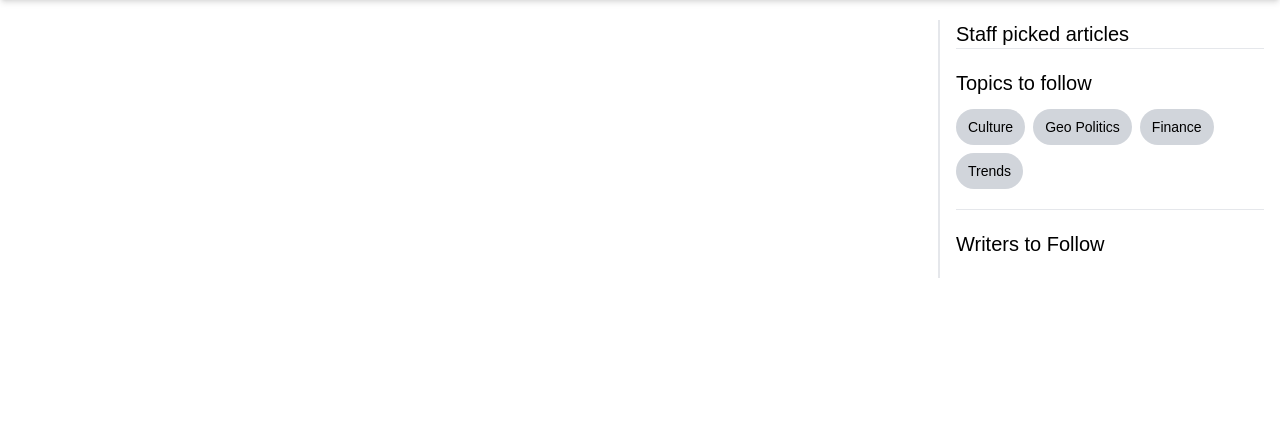
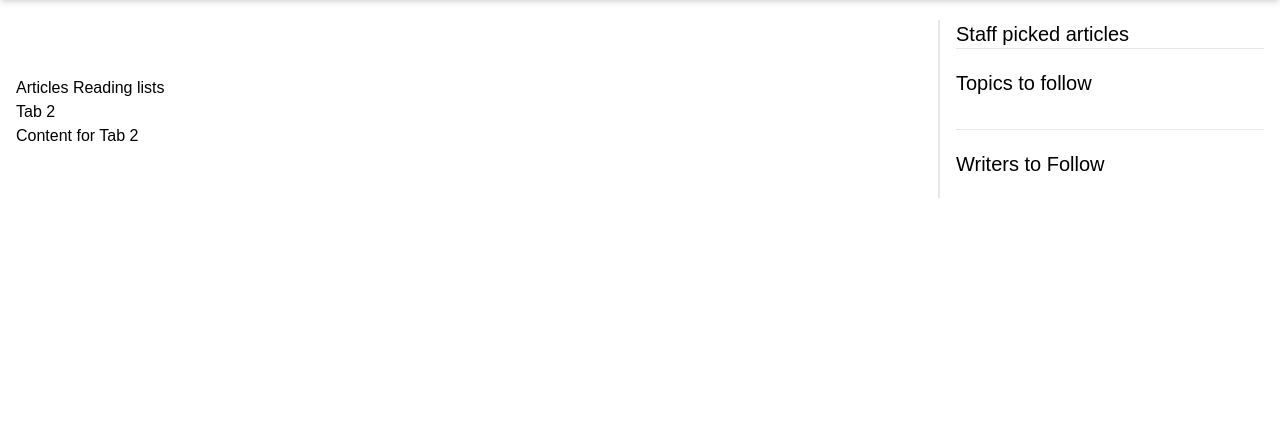
Before and after one commit to rehan-ankalgi-7t2/vichar-sagar-django, a Django app: page /vicharsagar/ in a window 1280 px wide. Shown: the part 80-509 px from the top of the page. Run offline with Django 5.2, Linux system fonts and the light colour scheme; data that the repository does not hold is empty; some libraries are stand-ins or nearby versions.

Commit message:
custom scrollbar, tabs added in home page

```diff
--- a/config/vicharsagar/templates/vicharsagar/home.html
+++ b/config/vicharsagar/templates/vicharsagar/home.html
@@ -5,7 +5,24 @@
         <div class="flex flex-col md:flex-row gap-4">
             <div class="md:w-3/4 border-r-2 overflow-y-scroll">
                 <main class="">
-                    <div class="flex-col flex gap-5">
+
+                    {% comment %} Topics Slider {% endcomment %}
+                    <div class="flex overflow-x-scroll overflow-y-hidden items-center gap-2 py-2 my-5">
+                         {% for topic in topics %}
+                                <span class="bg-gray-100 text-black py-2 px-3 rounded-full text-sm">{{topic.topicName}}</span>
+                            {% endfor %}
+                    </div>
+
+                    {% comment %} Tabs Section {% endcomment %}
+                    <!-- Tab navigation buttons -->
+                    <div class="tab">
+                        <button class="tablinks tab-button" onclick="openTab(event, 'Tab1')">Articles</button>
+                        <button class="tablinks tab-button" onclick="openTab(event, 'Tab2')">Reading lists</button>
+                    </div>
+
+                    <!-- Tab content (use Jinja to populate these) -->
+                    <div id="Tab1" class="tabcontent active">
+                        <div class="flex-col flex gap-5">
                         {% for article in articles %}
                             <div class="flex w-full justify-between items-center p-5 border-b-2" id="article-card">
                                 <div>
@@ -34,6 +51,12 @@
                             </div>
                         {% endfor %}
                     </div>
+                    </div>
+                    <div id="Tab2" class="tabcontent">
+                        <h3>Tab 2</h3>
+                        <p>{% block tab2_content %} Content for Tab 2 {% endblock %}</p>
+                    </div>
+
                 </main>
             </div>
             <div class="md:w-1/4">
@@ -53,19 +76,15 @@
                         <h3 class="text-xl pb-3">Topics to follow</h3>
                         <div class="flex flex-wrap gap-2">
                             {% for topic in topics %}
-                                <span class="bg-gray-300 text-black py-2 px-3 rounded-full text-sm">{{topic.topicName}}</span>
+                                <span class="bg-gray-100 text-black py-2 px-3 rounded-full text-sm">{{topic.topicName}}</span>
                             {% endfor %}
-                            <span class="bg-gray-300 text-black py-2 px-3 rounded-full text-sm">Culture</span>
-                            <span class="bg-gray-300 text-black py-2 px-3 rounded-full text-sm">Geo Politics</span>
-                            <span class="bg-gray-300 text-black py-2 px-3 rounded-full text-sm">Finance</span>
-                            <span class="bg-gray-300 text-black py-2 px-3 rounded-full text-sm">Trends</span>
                         </div>
                     </div>
                     <hr>
                     <div class="py-5">
                         <h3 class="text-xl">Writers to Follow</h3>
                         {% for user in users %}
-                            <div class="w-full flex items-center justify-between mt-2">
+                            <div class="w-full flex items-center justify-between mt-5">
                                 <p class="font-semibold">{{user}}</p>
                                 <button class="py-1 px-3 border-2 rounded-full shadow-sm">follow</button>
                             </div>
@@ -75,4 +94,27 @@
             </div>
         </div>
     </div>
+
+    <!-- JavaScript to toggle between tabs -->
+    <script>
+        function openTab(evt, tabName) {
+            var i, tabcontent, tablinks;
+
+            // Hide all tab content
+            tabcontent = document.getElementsByClassName("tabcontent");
+            for (i = 0; i < tabcontent.length; i++) {
+                tabcontent[i].style.display = "none";
+            }
+
+            // Remove active class from all tabs
+            tablinks = document.getElementsByClassName("tablinks");
+            for (i = 0; i < tablinks.length; i++) {
+                tablinks[i].className = tablinks[i].className.replace(" active", "");
+            }
+
+            // Show the clicked tab and add active class to the clicked button
+            document.getElementById(tabName).style.display = "block";
+            evt.currentTarget.className += " active";
+        }
+    </script>
 {% endblock content %}
```
Also changed, not shown: config/theme/static_src/src/styles.css (+25 -0 lines).
